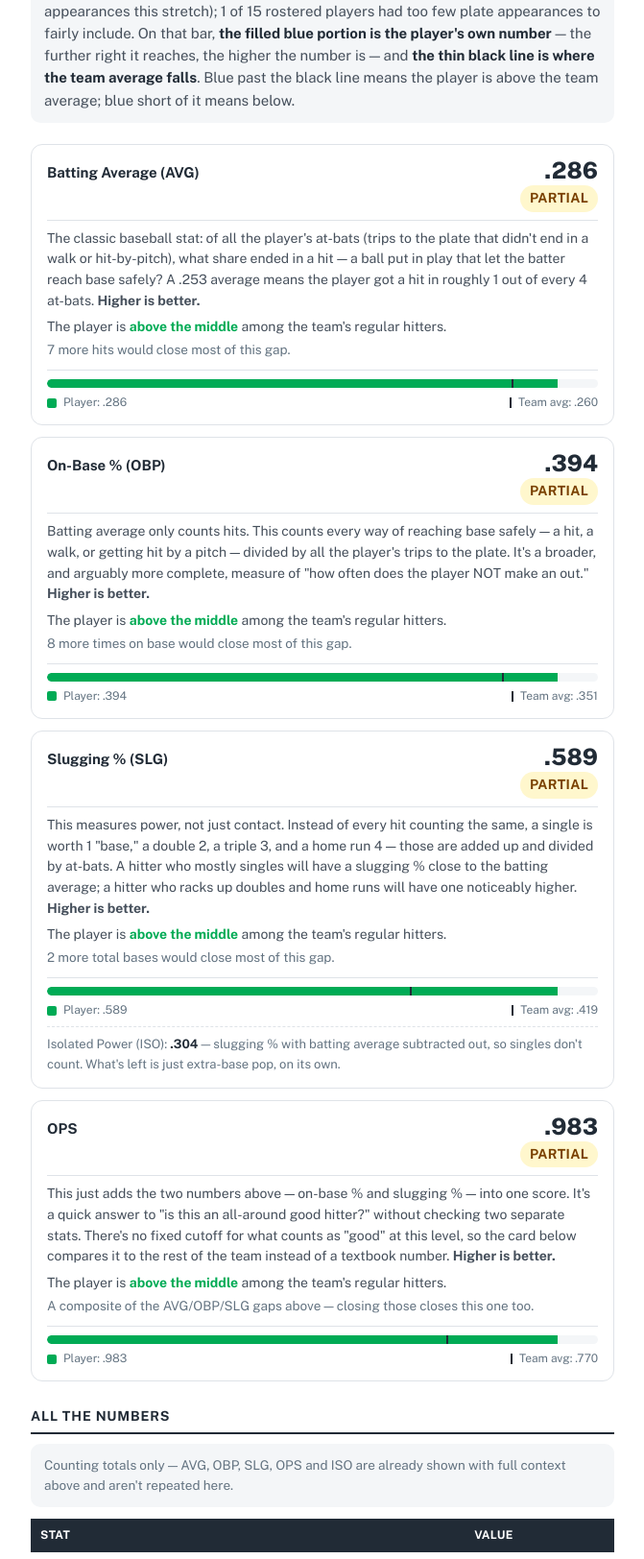
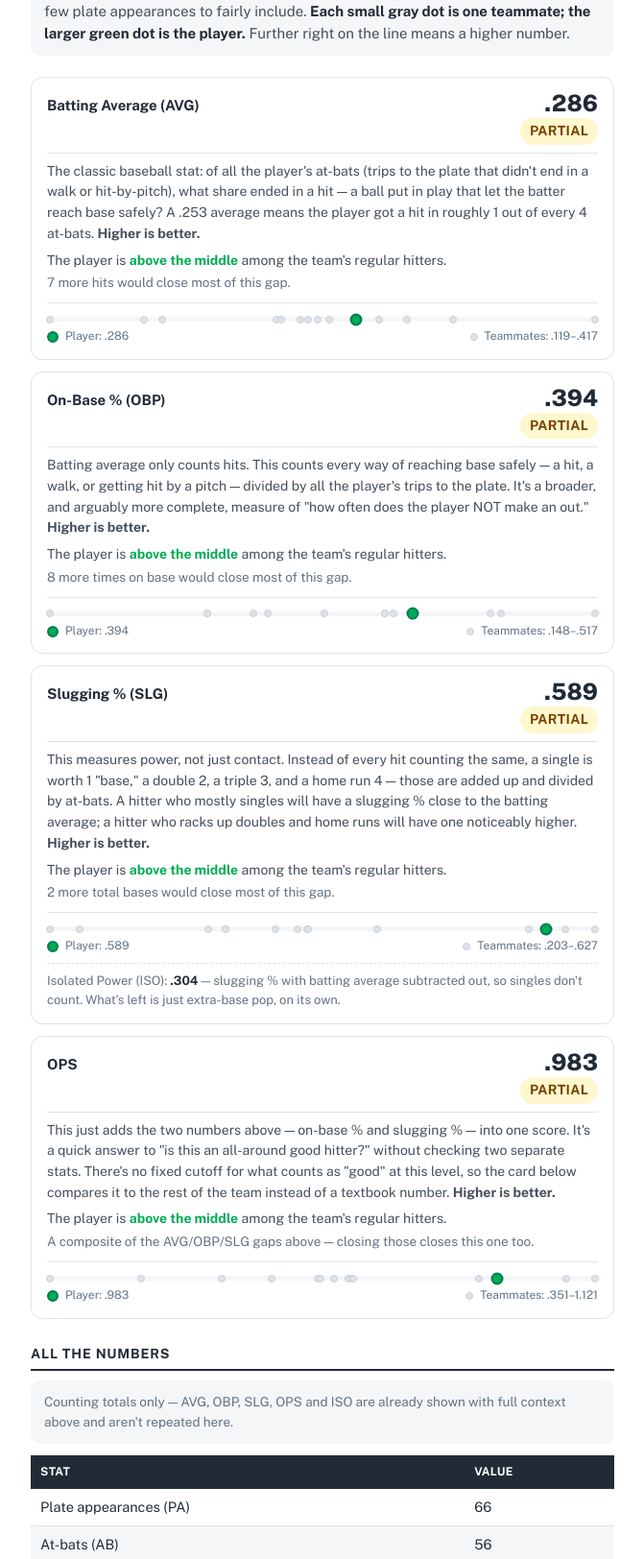
Before and after one commit to evans760/dugout-data, a plain HTML site: page examples/parent.html in a window 1280 px wide. Shown: the part 3064-4688 px from the top of the page at 96% size, without its empty margins (304-975 px from the left). Drawn offline with nearby package versions, Linux system fonts and the light colour scheme.

Commit message:
Rename to Dugout Data; always show the dots comparison
- Parent reports now compare every hitter as one highlighted dot among
  the team's regulars (COMPARISON_VIEW = "dots"; bars still available).
  The strong-roster wording in the summary still keys off team OPS.
- Highlight the player's dot by identity, so a teammate with the exact
  same number isn't also drawn as the player.
- Report text now says the player's dot/bar is green, matching the page.
- Visible name is now Dugout Data; parent report title is Season Report.

Co-Authored-By: Claude Opus 5.5 <noreply@anthropic.com>

```diff
--- a/examples/parent.html
+++ b/examples/parent.html
@@ -3,7 +3,7 @@
 <head>
 <meta charset="UTF-8">
 <meta name="viewport" content="width=device-width, initial-scale=1">
-<title>Ava Thompson — Batting Report</title>
+<title>Ava Thompson — Season Report</title>
 <link rel="preconnect" href="https://fonts.googleapis.com">
 <link rel="preconnect" href="https://fonts.gstatic.com" crossorigin>
 <link href="https://fonts.googleapis.com/css2?family=Public+Sans:wght@400;500;600;700;800&display=swap" rel="stylesheet">
@@ -548,13 +548,11 @@ Focus on strikeout rate (k%)      </div>
       has 56 at-bats this stretch; the badge on each card below (RELIABLE / PARTIAL /
       STILL SETTLING) says how much weight that specific number can carry at this sample size — some may
       already be solid even if others aren't.
-      Each card below also shows a bar against the team average (team OPS this stretch:
-      .770), measured against the team's 14 "regular" hitters
-      (15+ plate appearances this stretch); 1
+      Each card below also shows where the player sits among the team's 14 regular
+      hitters (15+ plate appearances this stretch); 1
       of 15 rostered players had too few plate appearances to fairly include.
-      On that bar, <b>the filled blue portion is the player's own number</b> — the further right it reaches, the
-      higher the number is — and <b>the thin black line is where the team average falls</b>. Blue past the
-      black line means the player is above the team average; blue short of it means below.
+      <b>Each small gray dot is one teammate; the larger green dot is the player.</b> Further right on
+      the line means a higher number.
     </div>
   </div>
 
@@ -571,13 +569,25 @@ Focus on strikeout rate (k%)      </div>
       the player got a hit in roughly 1 out of every 4 at-bats. <b>Higher is better.</b></div>
     <div class="tier-line">The player is <b>above the middle</b> among the team's regular hitters.</div>
 <div class="distance">7 more hits would close most of this gap.</div>    <div class="inline-compare">
-      <div class="bar-bg small">
-        <div class="bar-fill" style="width:92.6%;"></div>
-        <div class="bar-team-marker" style="left:84.3%;"></div>
+      <div class="dp-track small">
+        <div class="dp-dot" style="left:0.0%"></div>
+        <div class="dp-dot" style="left:17.2%"></div>
+        <div class="dp-dot" style="left:20.6%"></div>
+        <div class="dp-dot" style="left:41.5%"></div>
+        <div class="dp-dot" style="left:42.5%"></div>
+        <div class="dp-dot" style="left:45.9%"></div>
+        <div class="dp-dot" style="left:47.4%"></div>
+        <div class="dp-dot" style="left:49.2%"></div>
+        <div class="dp-dot" style="left:51.2%"></div>
+        <div class="dp-dot me" style="left:56.1%"></div>
+        <div class="dp-dot" style="left:60.3%"></div>
+        <div class="dp-dot" style="left:65.5%"></div>
+        <div class="dp-dot" style="left:73.9%"></div>
+        <div class="dp-dot" style="left:100.0%"></div>
       </div>
       <div class="inline-compare-legend">
-        <span><span class="swatch swatch-bar"></span> Player: .286</span>
-        <span><span class="swatch swatch-marker"></span> Team avg: .260</span>
+        <span><span class="swatch swatch-dot-me"></span> Player: .286</span>
+        <span><span class="swatch swatch-dot-other"></span> Teammates: .119–.417</span>
       </div>
     </div>
   </div>
@@ -595,13 +605,25 @@ Focus on strikeout rate (k%)      </div>
       complete, measure of "how often does the player NOT make an out." <b>Higher is better.</b></div>
     <div class="tier-line">The player is <b>above the middle</b> among the team's regular hitters.</div>
 <div class="distance">8 more times on base would close most of this gap.</div>    <div class="inline-compare">
-      <div class="bar-bg small">
-        <div class="bar-fill" style="width:92.6%;"></div>
-        <div class="bar-team-marker" style="left:82.5%;"></div>
+      <div class="dp-track small">
+        <div class="dp-dot" style="left:0.0%"></div>
+        <div class="dp-dot" style="left:28.9%"></div>
+        <div class="dp-dot" style="left:28.9%"></div>
+        <div class="dp-dot" style="left:37.4%"></div>
+        <div class="dp-dot" style="left:39.9%"></div>
+        <div class="dp-dot" style="left:50.3%"></div>
+        <div class="dp-dot" style="left:61.5%"></div>
+        <div class="dp-dot" style="left:61.5%"></div>
+        <div class="dp-dot" style="left:63.1%"></div>
+        <div class="dp-dot" style="left:66.5%"></div>
+        <div class="dp-dot me" style="left:66.6%"></div>
+        <div class="dp-dot" style="left:80.8%"></div>
+        <div class="dp-dot" style="left:82.7%"></div>
+        <div class="dp-dot" style="left:100.0%"></div>
       </div>
       <div class="inline-compare-legend">
-        <span><span class="swatch swatch-bar"></span> Player: .394</span>
-        <span><span class="swatch swatch-marker"></span> Team avg: .351</span>
+        <span><span class="swatch swatch-dot-me"></span> Player: .394</span>
+        <span><span class="swatch swatch-dot-other"></span> Teammates: .148–.517</span>
       </div>
     </div>
   </div>
@@ -620,13 +642,25 @@ Focus on strikeout rate (k%)      </div>
       up doubles and home runs will have one noticeably higher. <b>Higher is better.</b></div>
     <div class="tier-line">The player is <b>above the middle</b> among the team's regular hitters.</div>
 <div class="distance">2 more total bases would close most of this gap.</div>    <div class="inline-compare">
-      <div class="bar-bg small">
-        <div class="bar-fill" style="width:92.6%;"></div>
-        <div class="bar-team-marker" style="left:65.8%;"></div>
+      <div class="dp-track small">
+        <div class="dp-dot" style="left:0.0%"></div>
+        <div class="dp-dot" style="left:5.4%"></div>
+        <div class="dp-dot" style="left:29.0%"></div>
+        <div class="dp-dot" style="left:32.2%"></div>
+        <div class="dp-dot" style="left:32.2%"></div>
+        <div class="dp-dot" style="left:41.4%"></div>
+        <div class="dp-dot" style="left:45.5%"></div>
+        <div class="dp-dot" style="left:47.2%"></div>
+        <div class="dp-dot" style="left:47.4%"></div>
+        <div class="dp-dot" style="left:60.0%"></div>
+        <div class="dp-dot" style="left:87.9%"></div>
+        <div class="dp-dot me" style="left:91.0%"></div>
+        <div class="dp-dot" style="left:94.5%"></div>
+        <div class="dp-dot" style="left:100.0%"></div>
       </div>
       <div class="inline-compare-legend">
-        <span><span class="swatch swatch-bar"></span> Player: .589</span>
-        <span><span class="swatch swatch-marker"></span> Team avg: .419</span>
+        <span><span class="swatch swatch-dot-me"></span> Player: .589</span>
+        <span><span class="swatch swatch-dot-other"></span> Teammates: .203–.627</span>
       </div>
     </div>
     <div class="substat">Isolated Power (ISO): <b>.304</b> — slugging % with batting average subtracted out, so
@@ -647,13 +681,25 @@ Focus on strikeout rate (k%)      </div>
       the team instead of a textbook number. <b>Higher is better.</b></div>
     <div class="tier-line">The player is <b>above the middle</b> among the team's regular hitters.</div>
 <div class="distance">A composite of the AVG/OBP/SLG gaps above — closing those closes this one too.</div>    <div class="inline-compare">
-      <div class="bar-bg small">
-        <div class="bar-fill" style="width:92.6%;"></div>
-        <div class="bar-team-marker" style="left:72.5%;"></div>
+      <div class="dp-track small">
+        <div class="dp-dot" style="left:0.0%"></div>
+        <div class="dp-dot" style="left:16.8%"></div>
+        <div class="dp-dot" style="left:31.6%"></div>
+        <div class="dp-dot" style="left:40.7%"></div>
+        <div class="dp-dot" style="left:49.1%"></div>
+        <div class="dp-dot" style="left:49.6%"></div>
+        <div class="dp-dot" style="left:52.1%"></div>
+        <div class="dp-dot" style="left:54.7%"></div>
+        <div class="dp-dot" style="left:55.5%"></div>
+        <div class="dp-dot" style="left:55.6%"></div>
+        <div class="dp-dot" style="left:78.7%"></div>
+        <div class="dp-dot me" style="left:82.1%"></div>
+        <div class="dp-dot" style="left:94.7%"></div>
+        <div class="dp-dot" style="left:100.0%"></div>
       </div>
       <div class="inline-compare-legend">
-        <span><span class="swatch swatch-bar"></span> Player: .983</span>
-        <span><span class="swatch swatch-marker"></span> Team avg: .770</span>
+        <span><span class="swatch swatch-dot-me"></span> Player: .983</span>
+        <span><span class="swatch swatch-dot-other"></span> Teammates: .351–1.121</span>
       </div>
     </div>
   </div>
```
Also changed, not shown: examples.html (+2 -2 lines), examples/coach.html (+2 -2 lines), index.html (+3 -3 lines), templates/coach.html (+5 -7 lines), templates/parent.html (+9 -8 lines), 3 other files.
